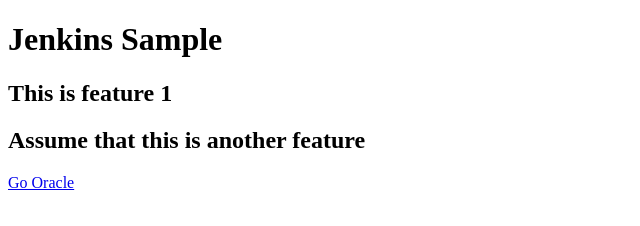
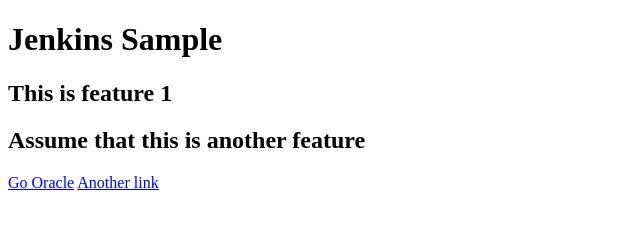
Before and after one commit to gurubbc/MyWebProject, a plain HTML site: page MyWebProject/WebContent/index.html in a window 1280 px wide. Shown: the whole page, without its empty margins (0-640 px from the left). Drawn offline with Linux system fonts and the light colour scheme.

Commit message:
Added new change

```diff
--- a/MyWebProject/WebContent/index.html
+++ b/MyWebProject/WebContent/index.html
@@ -9,5 +9,6 @@
 <h2> This is feature 1</h2>
 <h2> Assume that this is another feature</h2>
 <a href="https://www.oracle.com">Go Oracle</a>
+<a href="https://www.google.com">Another link  </a>
 </body>
 </html>
```
